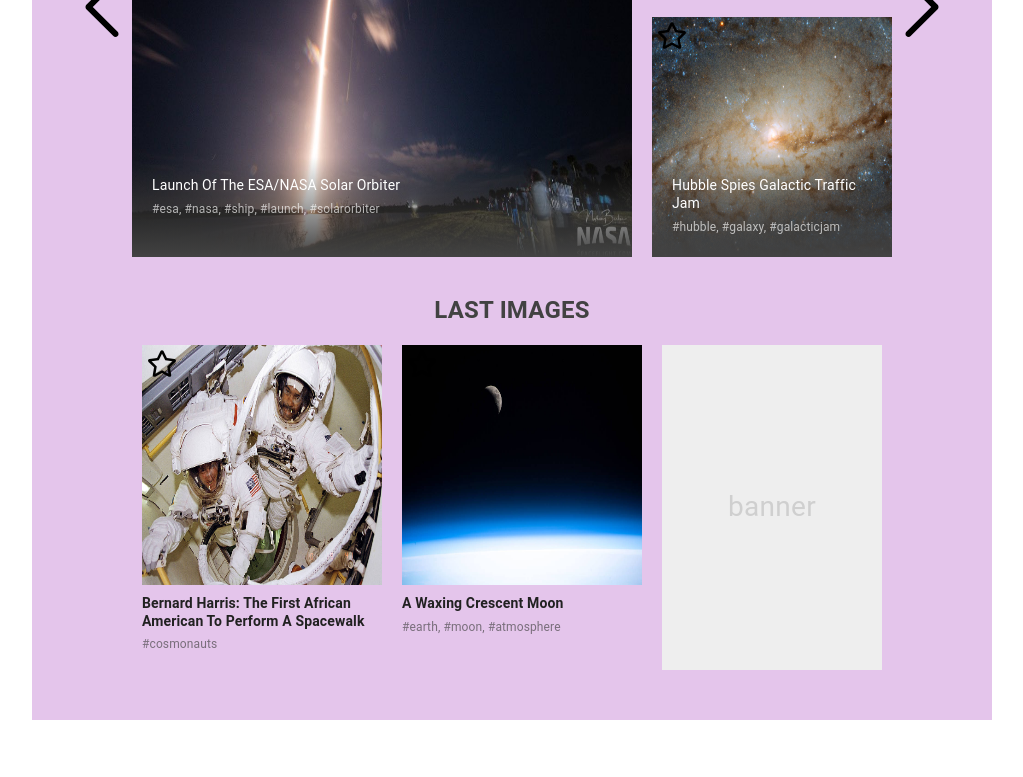
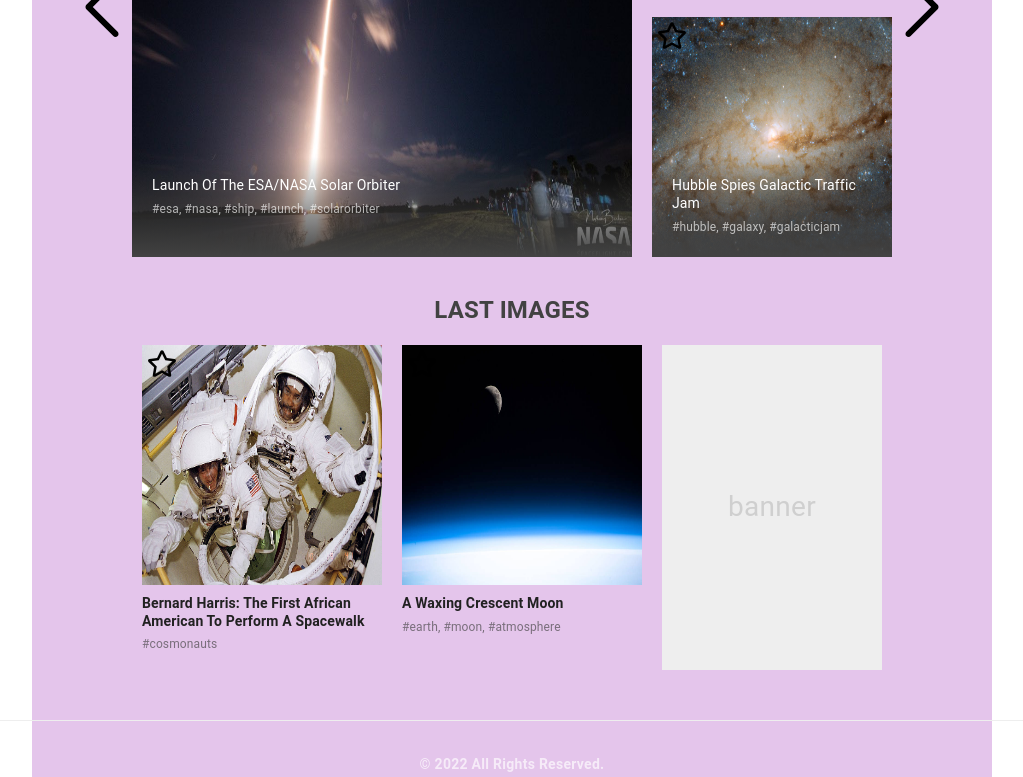
Before and after one commit to Luydmyla/catalog-test, a plain HTML site: page index.html in a window 1280 px wide. Shown: the part 331-1108 px from the top of the page, without its empty margins (128-1151 px from the left). Before the commit the page ends 1051 px from the top, so only its background shows below. Drawn offline with nearby package versions, Linux system fonts and the light colour scheme.

Commit message:
added footer

```diff
--- a/css/common.css
+++ b/css/common.css
@@ -487,3 +487,23 @@
 padding-bottom: 50px;
   }
 }
+
+.footer-text{
+display: flex;
+text-align: center;
+justify-content: center;
+font-weight: 700;
+font-size: 14px;
+line-height: 1.8571428571;
+letter-spacing: .02em;
+color:var(--third-text-color);
+/* padding-top: 10px;
+padding-bottom: 20px; */
+margin-left: auto;
+margin-right: auto;
+}
+
+.footer-line{
+      width: 100%;
+      border-top: 1px solid var(--primary-background-color);
+}
--- a/index.html
+++ b/index.html
@@ -152,6 +152,13 @@
         </div>
       </div>
     </section>
+    <futer>
+      <div class="footer-line">
+        <div class="container">
+          <p class="footer-text">© 2022 All Rights Reserved.</p>
+        </div>
+      </div>
+    </futer>
     <script src="./js/catalog.js" type="module"></script>
   </body>
 </html>
```
